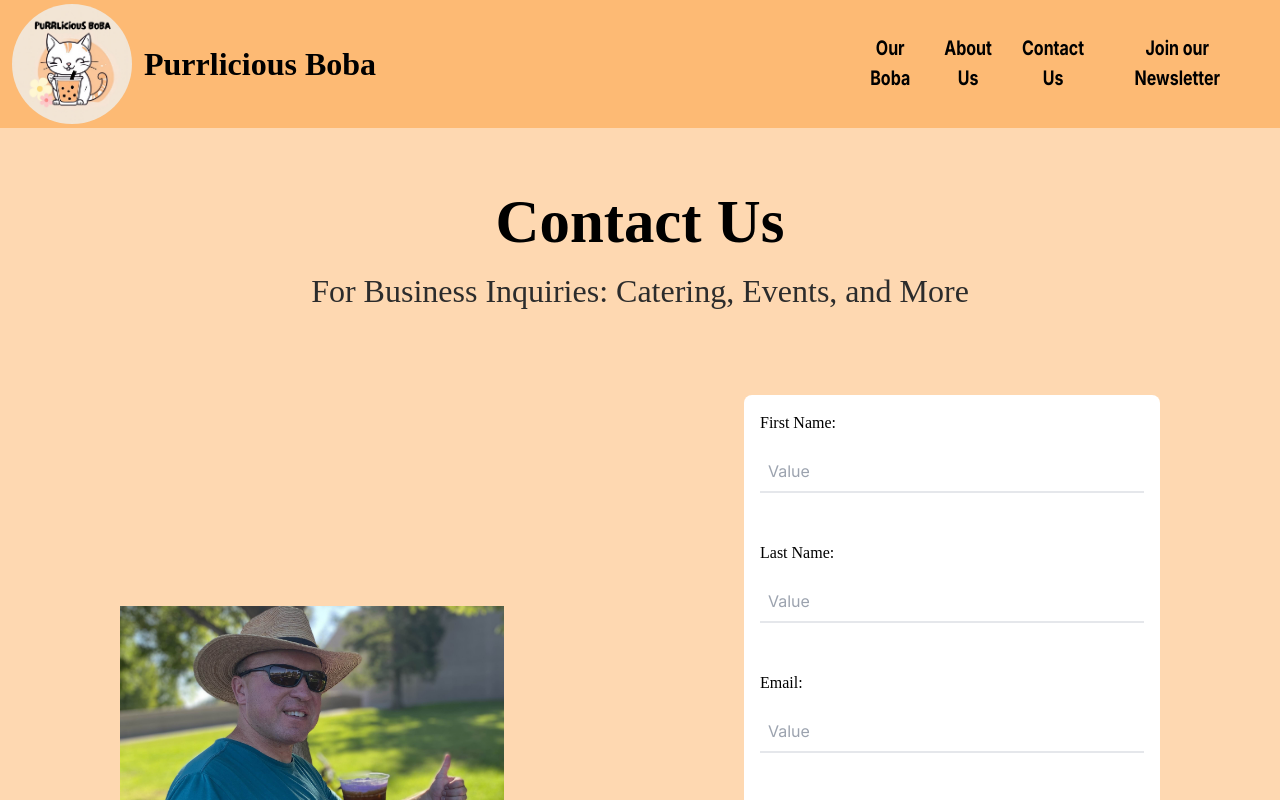
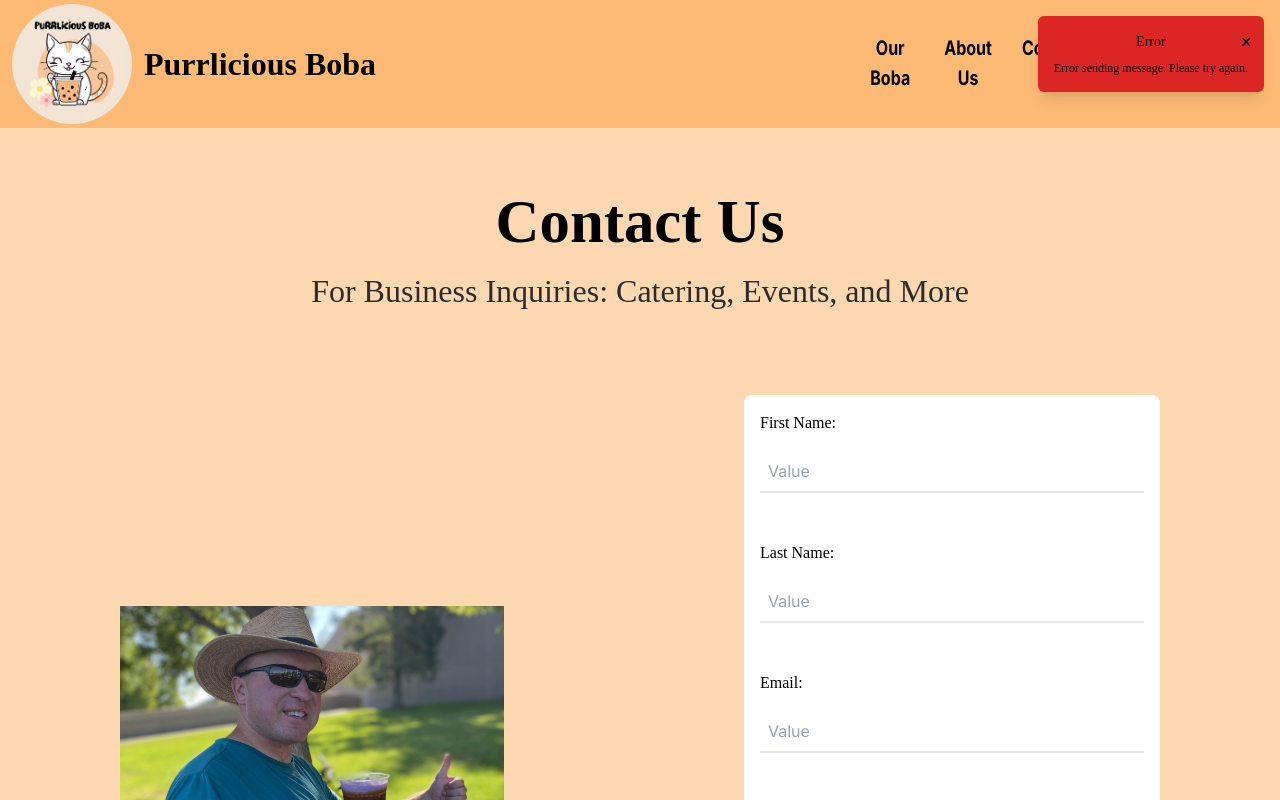
Before and after one commit to devanshkat/purrlicious-boba, a Next.js app in the folder frontend/: page /contact in a window 1280 px wide. Shown: the top 800 px of the page. Built offline with nearby package versions, Linux system fonts and the light colour scheme; a web font is replaced by a local one.

Commit message:
Updated PopUp styles
- Updated popUp styles for Contact Us and NewsLetter

```diff
--- a/frontend/app/contact/components/Popup.tsx
+++ b/frontend/app/contact/components/Popup.tsx
@@ -6,23 +6,27 @@ type PopupProps = {
 
 const CustomPopup = ({ isSuccess, isVisible, onClose }: PopupProps) => {
   if (!isVisible) return null;
+  const styles = isSuccess ? "fixed top-4 right-4 z-[500] rounded-md bg-green-600 text-white max-w-md animate-in fade-in slide-in-from-top-3 shadow-lg font-inknut p-4 text-center text-black "
+  : "fixed top-4 right-4 z-[500] rounded-md bg-red-600 text-white max-w-xs animate-in fade-in slide-in-from-top-3 shadow-lg font-inknut p-4 text-center text-black ";
 
   return (
-        <div className="w-[35vw] md:w-[10vw] h-[5.5vh] md:h-[7vh]">
-            <div className="relative bg-orange-200 text-center text-black border-orange-300 font-inknut p-4 rounded-lg border shadow-lg animate-in fade-in slide-in-from-top-3">
+        // <div className="w-[35vw] md:w-[12vw] h-[5.5vh] md:h-[7vh]">
+        <div className={styles}>
+            {/* <div className="relative text-center text-black border-orange-300 font-inknut p-4 rounded-lg border shadow-lg animate-in fade-in slide-in-from-top-3"> */}
+            <div>
                 <button
                 onClick={onClose}
-                className="absolute right-2 top-2 p-1 rounded-full hover:bg-black/5"
+                className="absolute right-2 top-2 p-1 rounded-full hover:bg-black/5 "
                 aria-label="Close"
                 >
-                <span className="text-black text-xl">&times;</span>
+                <span className="text-black font-bold text-xl">&times;</span>
                 </button>
 
-                <div className="font-medium text-black text-lg mb-2">
+                <div className="font-large text-black text-sm mb-2">
                 {isSuccess ? 'Success!' : 'Error'}
                 </div>
 
-                <div className="text-black">
+                <div className="text-black text-xs">
                     {isSuccess
                         ? 'Message successfully sent!'
                         : 'Error sending message. Please try again.'
--- a/frontend/app/contact/page.tsx
+++ b/frontend/app/contact/page.tsx
@@ -9,7 +9,7 @@ import React, { useState } from "react";
 
 
 export default function ContactPage() {
-  const [isPopupVisible, setIsPopupVisible] = useState(false);
+  const [isPopupVisible, setIsPopupVisible] = useState(true);
   const [isSuccess, setSuccess] = useState(false);
 
   const handlePopupVisibility = (visible: boolean) => {
@@ -25,6 +25,11 @@ export default function ContactPage() {
       <div className="">
         <Nav showTitle={true}/>
       </div>
+      <CustomPopup
+          isSuccess={isSuccess}
+          isVisible={isPopupVisible}
+          onClose={() => setIsPopupVisible(false)}
+        />
 
       <div className="flex flex-col items-center p-4 mt-40">
         <h1 className="font-inknut text-center text-black text-[2em] sm:text-[3.8em] font-bold">Contact Us</h1>
@@ -42,11 +47,11 @@ export default function ContactPage() {
       </div>
 
       <div className="flex justify-center mt-auto mb-auto">
-        <CustomPopup
+        {/* <CustomPopup
           isSuccess={isSuccess}
           isVisible={isPopupVisible}
           onClose={() => setIsPopupVisible(false)}
-        />
+        /> */}
       </div>
 
       <div className="mt-auto h-full w-full">
--- a/frontend/app/newsletter/components/EmailPopup.tsx
+++ b/frontend/app/newsletter/components/EmailPopup.tsx
@@ -6,10 +6,14 @@ type PopupProps = {
 
 const CustomEmailPopup = ({ isSuccess, isVisible, onClose }: PopupProps) => {
   if (!isVisible) return null;
+  const styles = isSuccess ? "fixed top-4 right-4 z-[500] rounded-md bg-green-600 text-white max-w-md animate-in fade-in slide-in-from-top-3 shadow-lg font-inknut p-4 text-center text-black "
+  : "fixed top-4 right-4 z-[500] rounded-md bg-red-600 text-white max-w-xs animate-in fade-in slide-in-from-top-3 shadow-lg font-inknut p-4 text-center text-black ";
 
   return (
-        <div className="w-[35vw] md:w-[10vw] h-[5.5vh] md:h-[7vh]">
-            <div className="relative bg-orange-200 text-center text-black border-orange-300 font-inknut p-4 rounded-lg border shadow-lg animate-in fade-in slide-in-from-top-3">
+        <div className={styles}>
+        {/* <div className="w-[35vw] md:w-[10vw] h-[5.5vh] md:h-[7vh]"> */}
+            <div>
+            {/* <div className="relative bg-orange-200 text-center text-black border-orange-300 font-inknut p-4 rounded-lg border shadow-lg animate-in fade-in slide-in-from-top-3"> */}
                 <button
                 onClick={onClose}
                 className="absolute right-2 top-2 p-1 rounded-full hover:bg-black/5"
--- a/frontend/app/page.tsx
+++ b/frontend/app/page.tsx
@@ -97,7 +97,7 @@ export default function Home() {
               1500,
             ]}
             wrapper="span"
-            speed={25}
+            speed={10}
             style={{fontFamily: "Inter"}}
             repeat={Infinity}
           />
```
